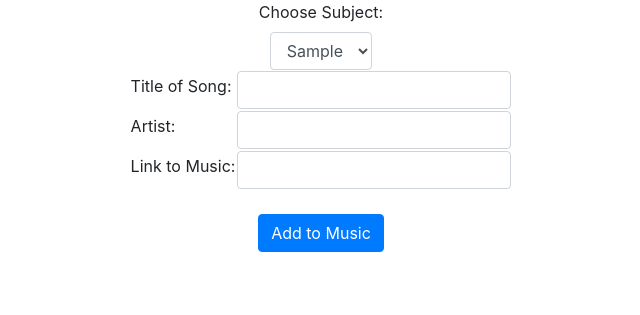
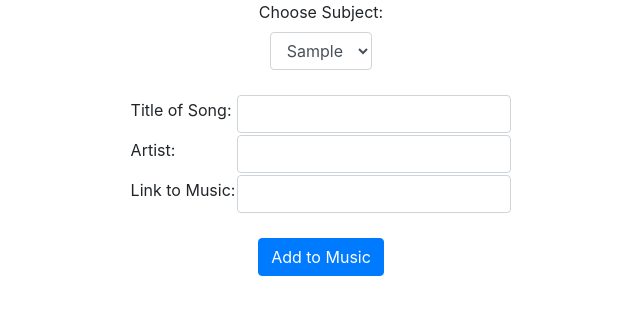
Before and after one commit to fteng1/edusound, a Python web app: template templates/InputMusic.html in a window 1280 px wide. Shown: the part 251-566 px from the top of the page, without its empty margins (324-964 px from the left). Run offline with Jinja, Linux system fonts and the light colour scheme; the template is opened without the code that fills it: most values are stand-ins (such as "Sample title", 1, 10 or a date in 2020); some libraries are stand-ins or nearby versions.

Commit message:
added space on music page

```diff
--- a/templates/InputMusic.html
+++ b/templates/InputMusic.html
@@ -27,7 +27,7 @@
           <option value="{{sub.name.replace(' ', '%')}}">{{sub.name}}</option>
           {% endfor %}
         </select>
-        <div align="center">
+        <div align="center"><br>
           <table>
             <tbody>
               <tr>
```
